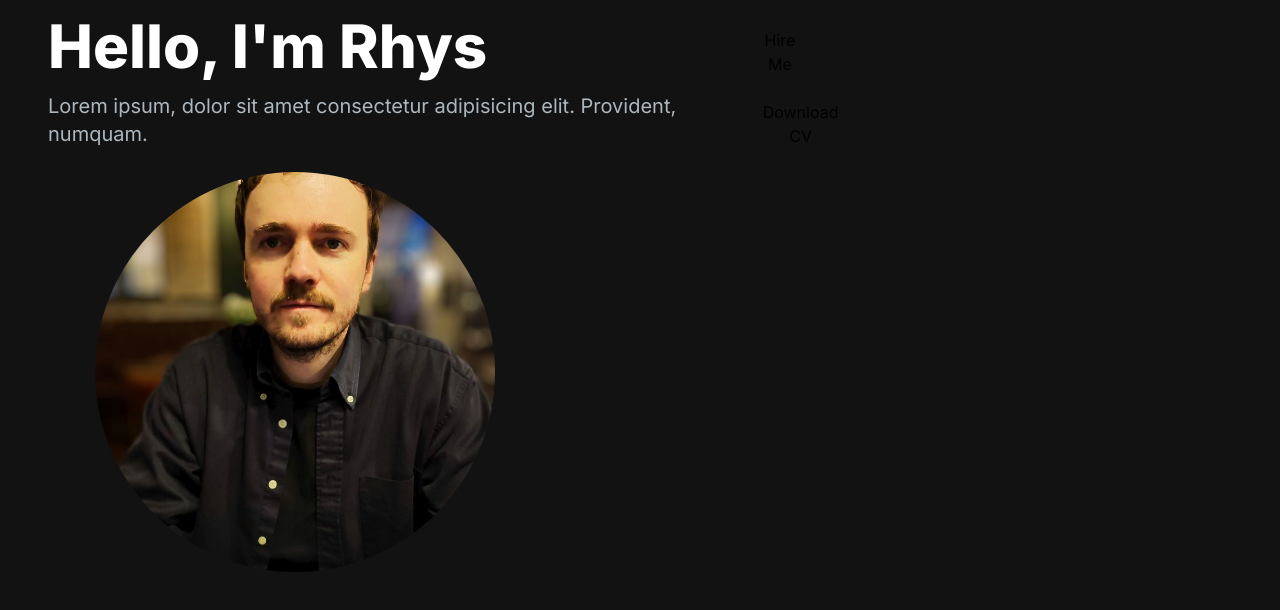
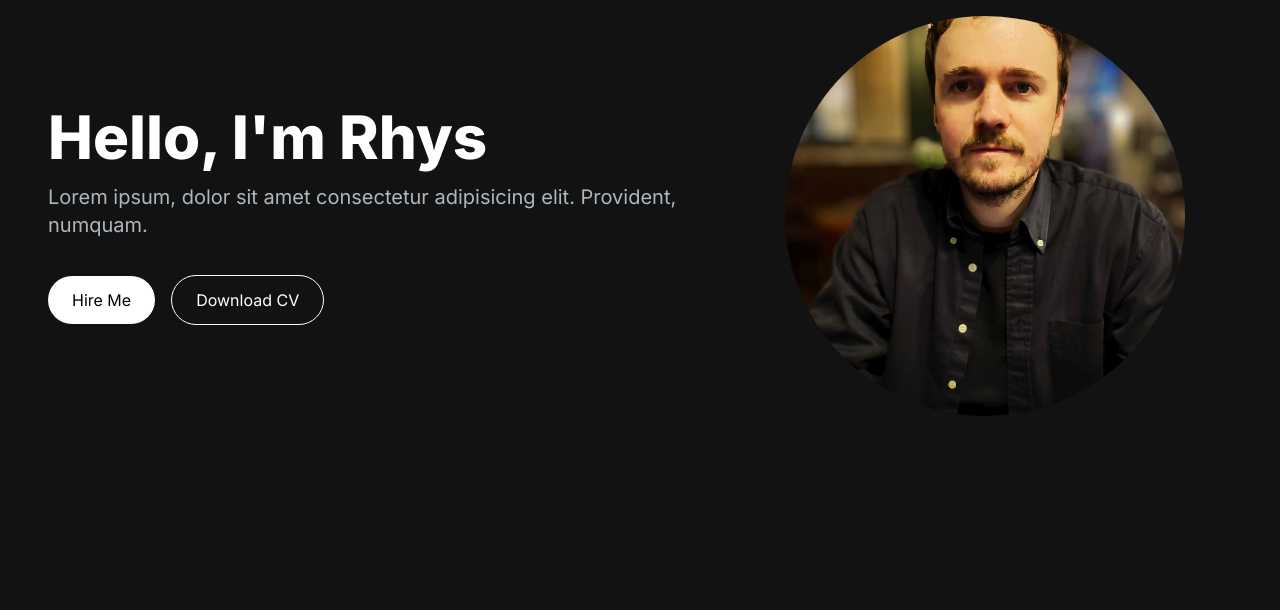
Before and after one commit to rhysmoggs/portfolio2024, a Next.js app: page / in a window 1280 px wide. Shown: the top 610 px of the page. Built offline with nearby package versions, Linux system fonts and the light colour scheme.

Commit message:
add buttons to HeroSection and styling

```diff
--- a/app/components/HeroSection.jsx
+++ b/app/components/HeroSection.jsx
@@ -13,10 +13,14 @@ const HeroSection = () => {
             Lorem ipsum, dolor sit amet consectetur adipisicing elit. Provident,
             numquam.
           </p>
-        </div>
-        <div>
-          <button className='px-6 py-3 rounded-full mr-4'>Hire Me</button>
-          <button className='px-6 py-3 rounded-full mr-4'>Download CV</button>
+          <div>
+            <button className='px-6 py-3 rounded-full mr-4 bg-white hover:bg-slate-200 text-black'>
+              Hire Me
+            </button>
+            <button className='px-6 py-3 rounded-full bg-transparent hover:bg-slate-800 text-white border border-white mt-3'>
+              Download CV
+            </button>
+          </div>
         </div>
         <div className='col-span-5 place-self-center mt-4 lg:mt-0'>
           <div className='rounded-full bg-[#181818] w-[250px] h-[250px] lg:w-[400px] lg:h-[400px] relative overflow-hidden'>
```
Also changed, not shown: 1 other file (tests, documents, lock files or other folders).
